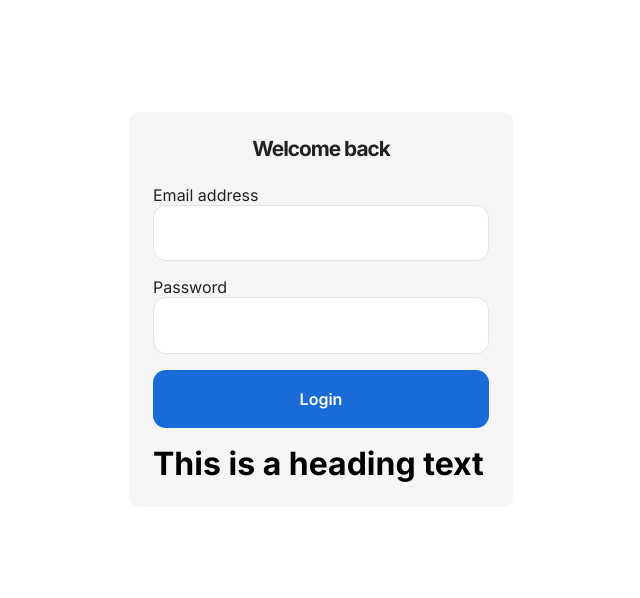
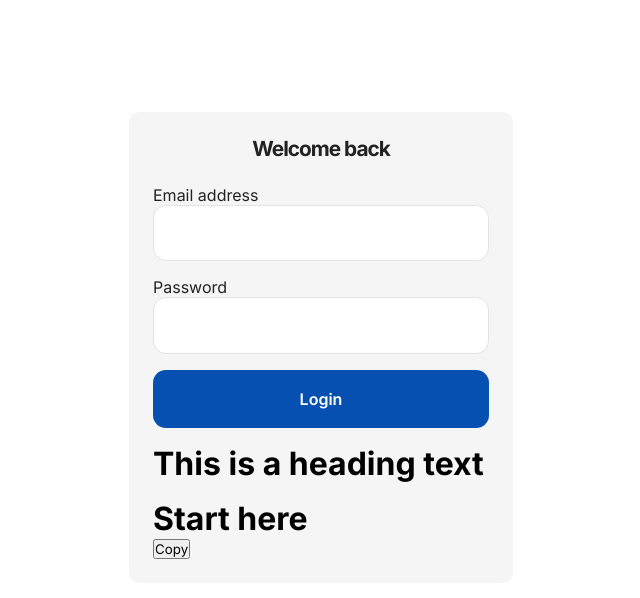
Before and after one commit to Chidindu06F/Version, a plain HTML site: page form.html in a window 1280 px wide. In both pictures the pointer is over the button "Login". Shown: the whole page, without its empty margins (319-959 px from the left). Drawn offline with Linux system fonts and the light colour scheme.

Commit message:
css and html changes

```diff
--- a/form.css
+++ b/form.css
@@ -81,3 +81,17 @@
   font-weight: 600;
   cursor: pointer;
 }
+
+.form-button-container button:hover {
+  width: 100%;
+  height: auto;
+  padding: 1.2rem 1rem;
+  background-color: #0550b1;
+  color: white;
+  border: none;
+  outline: none;
+  border-radius: 0.8rem;
+  font-size: 1rem;
+  font-weight: 600;
+  cursor: pointer;
+}
--- a/form.html
+++ b/form.html
@@ -26,6 +26,11 @@
         <div class="heading-container">
           <h1>This is a heading text</h1>
         </div>
+
+        <div class="button-container">
+          <h1>Start here</h1>
+          <button>Copy</button>
+        </div>
       </div>
     </form>
   </body>
```
